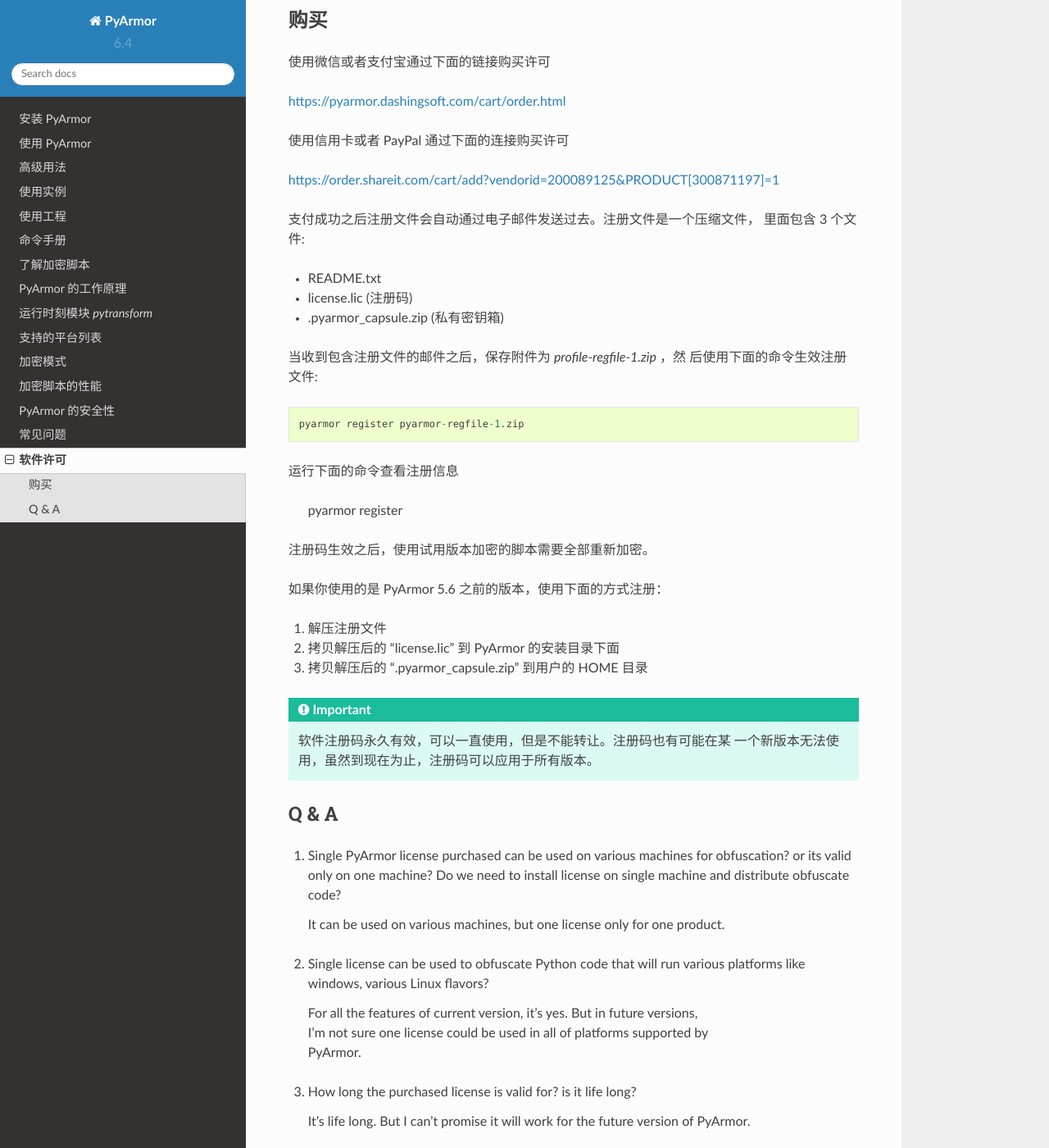
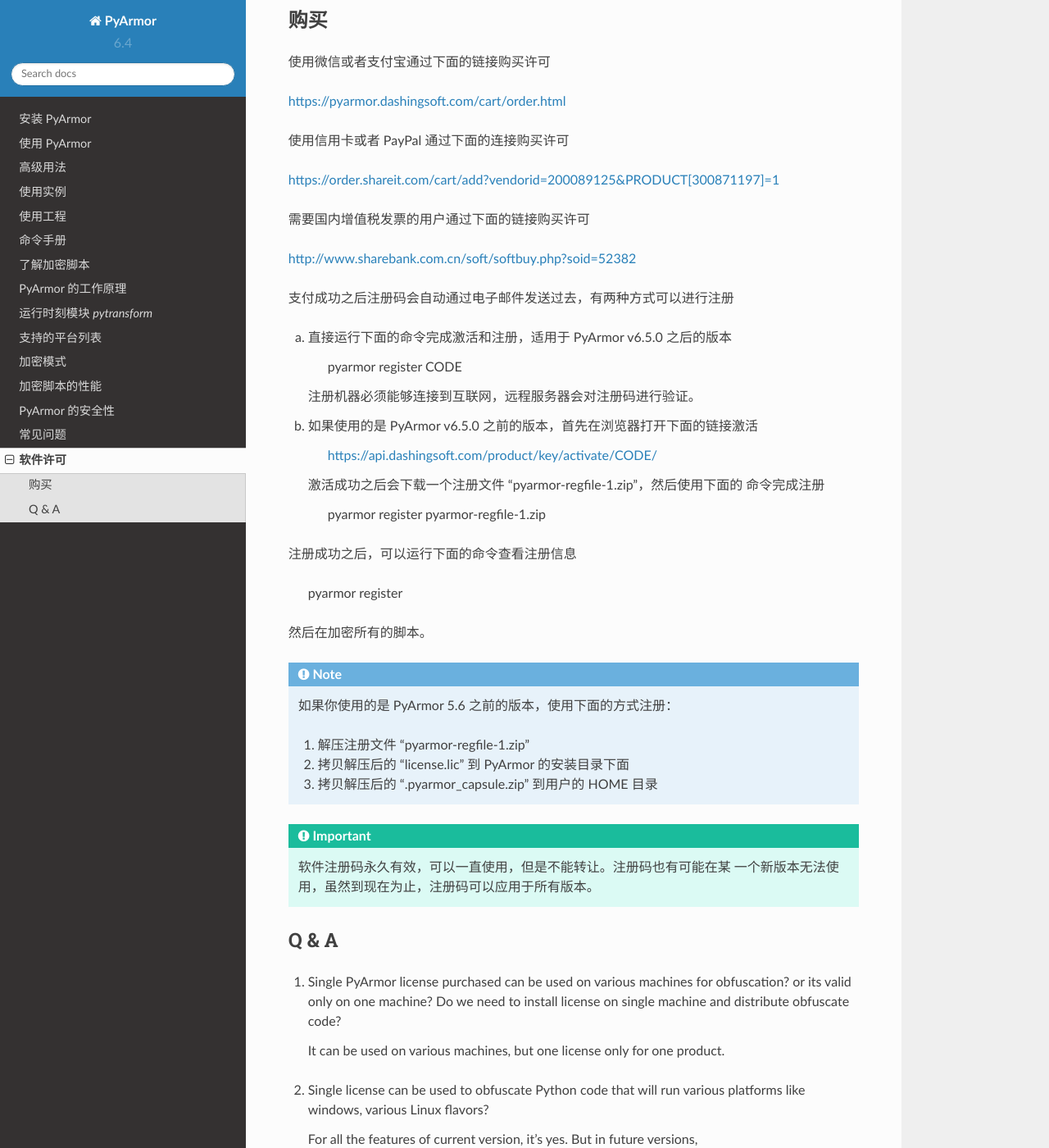
Before and after one commit to dashingsoft/pyarmor-docs-zh, a Sphinx documentation site: the page built from docs/license.rst, in a window 1280 px wide and 1400 px high, scrolled down 1003 px. Shown: the whole window at 82% size. Built offline with Sphinx 7.4.7 and the Read the Docs theme 2.0.0, drawn with Linux system fonts in a browser that asks for light colours.

Commit message:
Refine registration doc

```diff
--- a/docs/license.rst
+++ b/docs/license.rst
@@ -55,29 +55,40 @@
 
 https://order.shareit.com/cart/add?vendorid=200089125&PRODUCT[300871197]=1
 
-支付成功之后注册文件会自动通过电子邮件发送过去。注册文件是一个压缩文件，
-里面包含 3 个文件:
+需要国内增值税发票的用户通过下面的链接购买许可
 
-* README.txt
-* license.lic (注册码)
-* .pyarmor_capsule.zip (私有密钥箱)
+http://www.sharebank.com.cn/soft/softbuy.php?soid=52382
 
-当收到包含注册文件的邮件之后，保存附件为 `profile-regfile-1.zip` ，然
-后使用下面的命令生效注册文件::
+支付成功之后注册码会自动通过电子邮件发送过去，有两种方式可以进行注册
 
-    pyarmor register pyarmor-regfile-1.zip
+a. 直接运行下面的命令完成激活和注册，适用于 PyArmor v6.5.0 之后的版本
 
-运行下面的命令查看注册信息
+       pyarmor register CODE
+
+   注册机器必须能够连接到互联网，远程服务器会对注册码进行验证。
+
+b. 如果使用的是 PyArmor v6.5.0 之前的版本，首先在浏览器打开下面的链接激活
+
+       https://api.dashingsoft.com/product/key/activate/CODE/
+
+   激活成功之后会下载一个注册文件 “pyarmor-regfile-1.zip”，然后使用下面的
+   命令完成注册
+
+       pyarmor register pyarmor-regfile-1.zip
+
+注册成功之后，可以运行下面的命令查看注册信息
 
     pyarmor register
 
-注册码生效之后，使用试用版本加密的脚本需要全部重新加密。
+然后在加密所有的脚本。
 
-如果你使用的是 PyArmor 5.6 之前的版本，使用下面的方式注册：
+.. note::
 
-1. 解压注册文件
-2. 拷贝解压后的 "license.lic" 到 PyArmor 的安装目录下面
-3. 拷贝解压后的 ".pyarmor_capsule.zip" 到用户的 HOME 目录
+    如果你使用的是 PyArmor 5.6 之前的版本，使用下面的方式注册：
+
+    1. 解压注册文件 "pyarmor-regfile-1.zip"
+    2. 拷贝解压后的 "license.lic" 到 PyArmor 的安装目录下面
+    3. 拷贝解压后的 ".pyarmor_capsule.zip" 到用户的 HOME 目录
 
 .. important::
 
```
